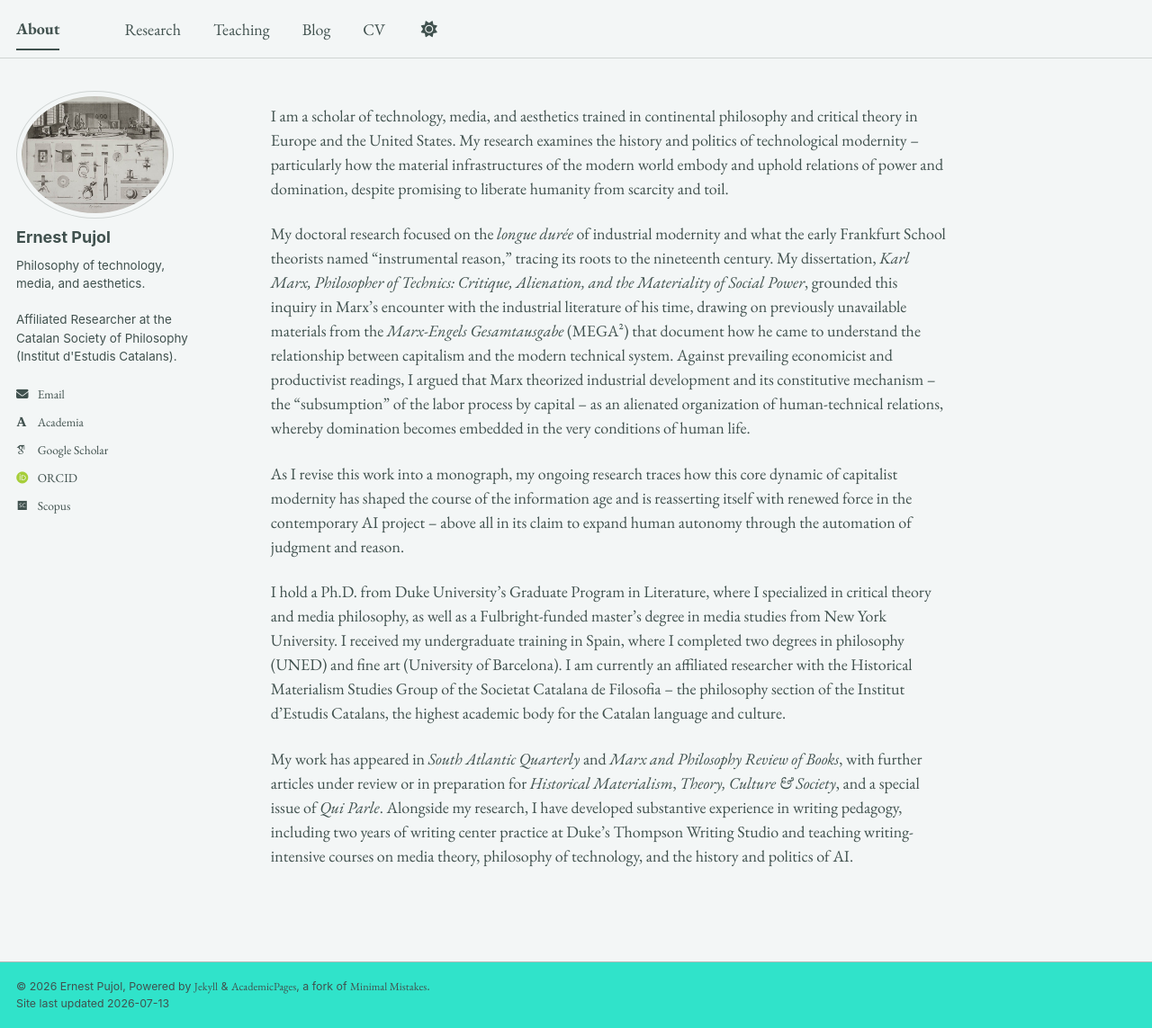
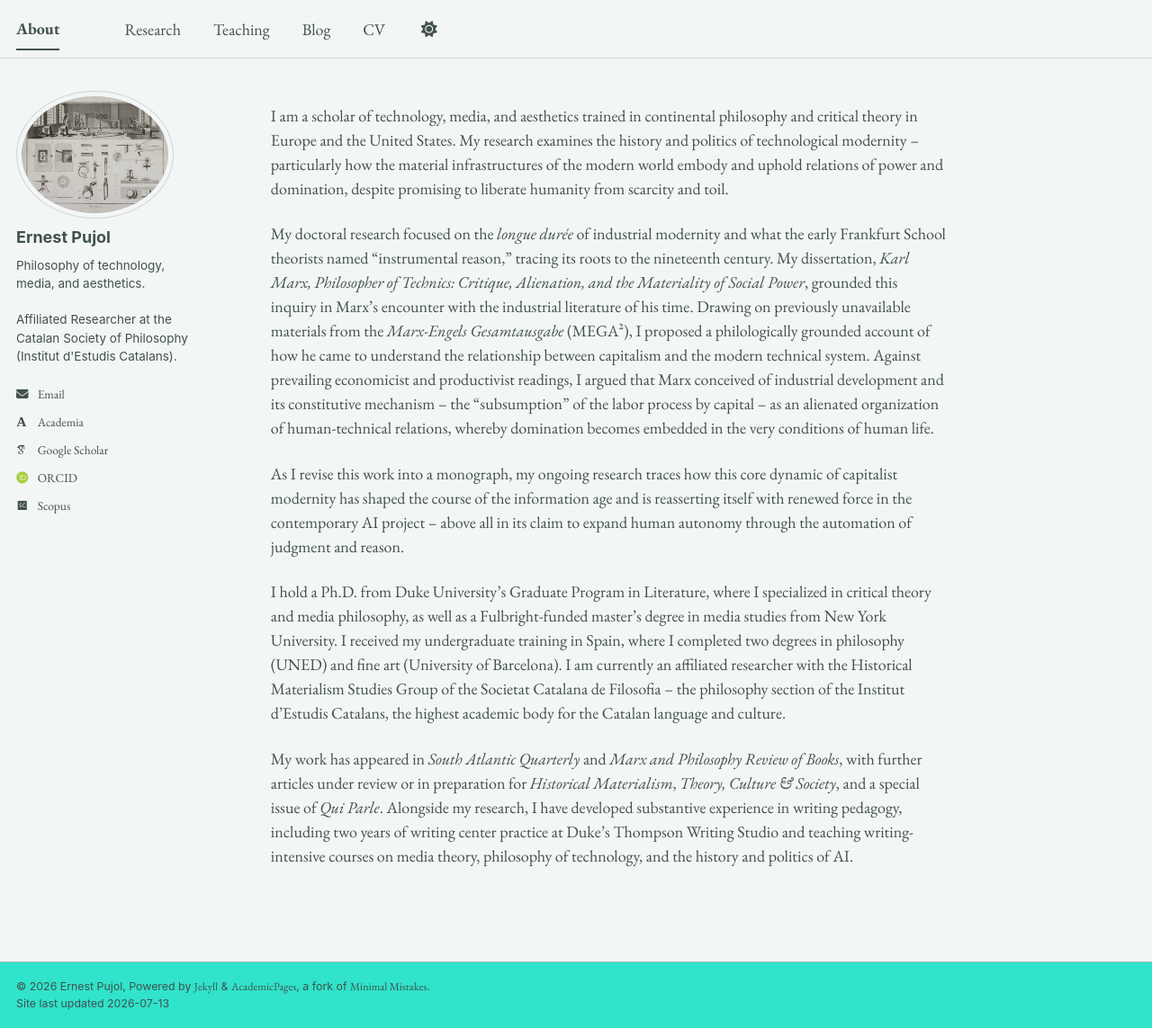
Before and after one commit to epujol90/epujol90.github.io, a Jekyll site: the page built from _pages/about.md, in a window 1280 px wide and 1143 px high. Shown: the whole window at 90% size. Built offline with Jekyll 4.4.1, drawn with Linux system fonts in a browser that asks for light colours; some web fonts are replaced; a script bundle is joined from its source files by our own code; library files that are not in the unit come from our copies.

Commit message:
Update about.md

```diff
--- a/_pages/about.md
+++ b/_pages/about.md
@@ -8,7 +8,7 @@ redirect_from:
 ---
 I am a scholar of technology, media, and aesthetics trained in continental philosophy and critical theory in Europe and the United States. My research examines the history and politics of technological modernity -- particularly how the material infrastructures of the modern world embody and uphold relations of power and domination, despite promising to liberate humanity from scarcity and toil.
 
-My doctoral research focused on the _longue durée_ of industrial modernity and what the early Frankfurt School theorists named “instrumental reason,” tracing its roots to the nineteenth century. My dissertation, _Karl Marx, Philosopher of Technics: Critique, Alienation, and the Materiality of Social Power_, grounded this inquiry in Marx’s encounter with the industrial literature of his time, drawing on previously unavailable materials from the _Marx-Engels Gesamtausgabe_ (MEGA²) that document how he came to understand the relationship between capitalism and the modern technical system. Against prevailing economicist and productivist readings, I argued that Marx theorized industrial development and its constitutive mechanism -- the “subsumption” of the labor process by capital -- as an alienated organization of human-technical relations, whereby domination becomes embedded in the very conditions of human life.
+My doctoral research focused on the _longue durée_ of industrial modernity and what the early Frankfurt School theorists named “instrumental reason,” tracing its roots to the nineteenth century. My dissertation, _Karl Marx, Philosopher of Technics: Critique, Alienation, and the Materiality of Social Power_, grounded this inquiry in Marx’s encounter with the industrial literature of his time. Drawing on previously unavailable materials from the _Marx-Engels Gesamtausgabe_ (MEGA²), I proposed a philologically grounded account of how he came to understand the relationship between capitalism and the modern technical system. Against prevailing economicist and productivist readings, I argued that Marx conceived of industrial development and its constitutive mechanism -- the “subsumption” of the labor process by capital -- as an alienated organization of human-technical relations, whereby domination becomes embedded in the very conditions of human life.
 
 As I revise this work into a monograph, my ongoing research traces how this core dynamic of capitalist modernity has shaped the course of the information age and is reasserting itself with renewed force in the contemporary AI project -- above all in its claim to expand human autonomy through the automation of judgment and reason.
 
```
